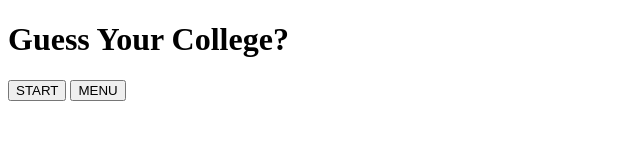
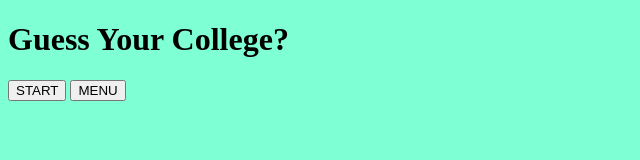
Before and after one commit to zjirehfaith/art101-final-project, a plain HTML site: page index.html in a window 1280 px wide. Shown: the whole page, without its empty margins (0-640 px from the left). Drawn offline with Linux system fonts and the light colour scheme.

Commit message:
Update index.html

```diff
--- a/index.html
+++ b/index.html
@@ -3,6 +3,8 @@
 <head>
   <meta charset="utf-8">
   <title>ART101 final project</title>
+  <link href="site.css" rel="stylesheet" type="text/css">
+
 </head>
 
 <body>
```
